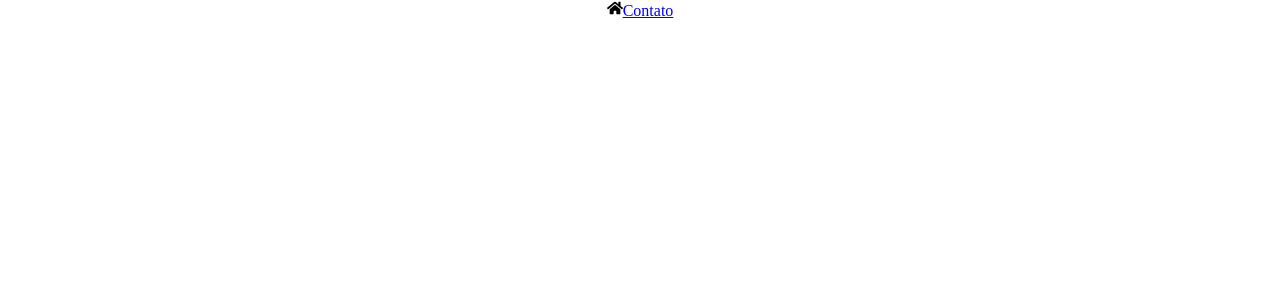
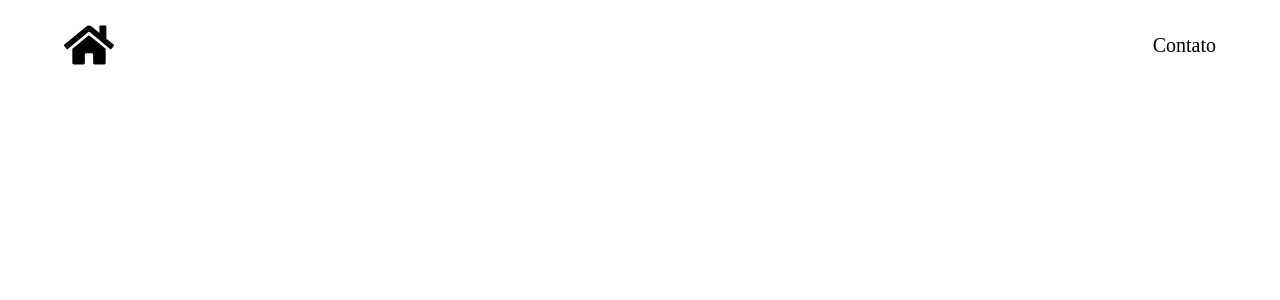
Before and after one commit to Shania810/apartment-sale, a React (Create React App) app: page / in a window 1280 px wide. Shown: the top 300 px of the page. Built offline with nearby package versions, Linux system fonts and the light colour scheme.

Commit message:
inserted style.css in section Navbar

```diff
--- a/src/sections/Navbar/Navbar.jsx
+++ b/src/sections/Navbar/Navbar.jsx
@@ -1,10 +1,11 @@
 import React from 'react'
-import { FaHome } from 'react-icons/fa';
+import { FaHome } from 'react-icons/fa'
+import './style.css'
 
 export const Navbar = () => {
     return (
         <nav>
-            <FaHome />
+            <FaHome size={50}/>
             <a href='https://api.whatsapp.com/send?phone=47997290020'>Contato</a>
         </nav>
     )
--- /dev/null
+++ b/src/sections/Navbar/style.css
@@ -0,0 +1,15 @@
+nav{
+    display: flex;
+    justify-content: space-between;
+    align-items: center;
+    width: 90%;
+    padding: 20px 0;
+    position: fixed;
+    top: 0;
+}
+
+a{
+    font-size: 20px;
+   text-decoration: none;
+   color: black;
+}
```
